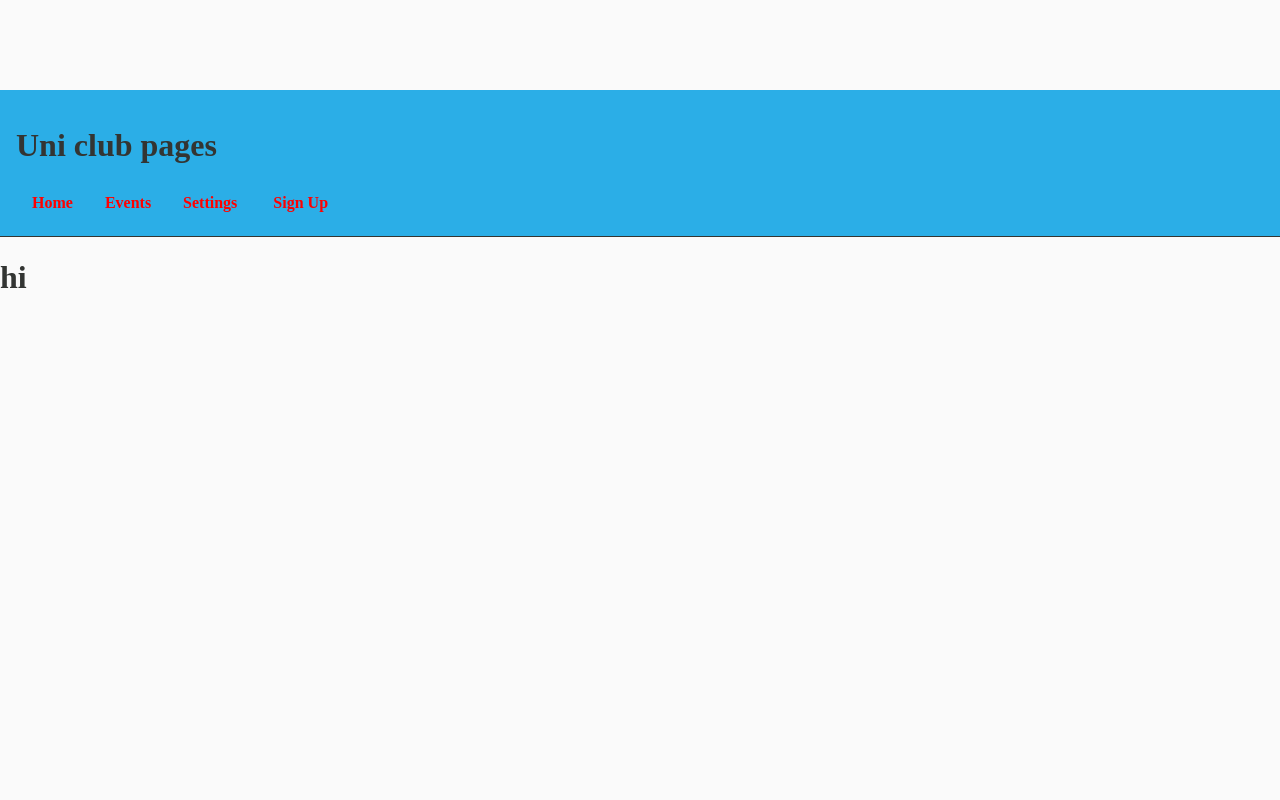
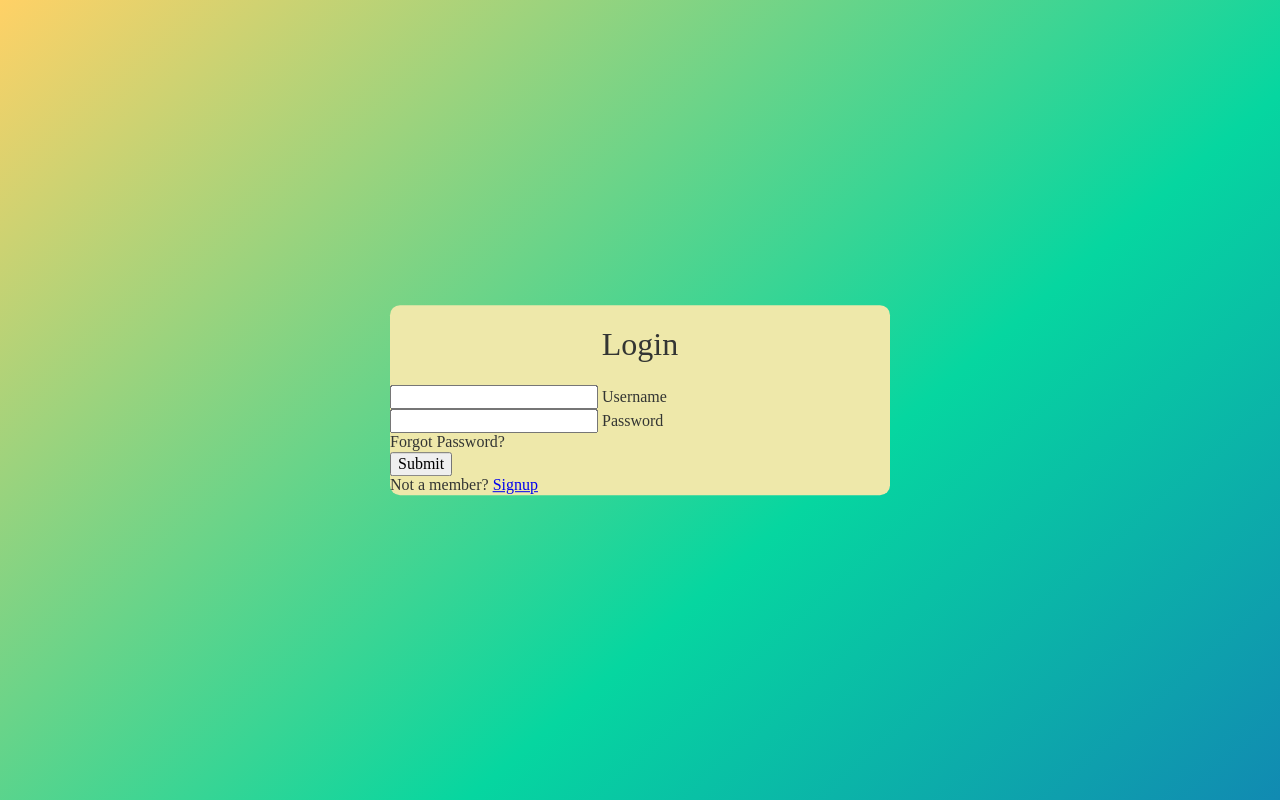
Before and after one commit to Rexap17/Rexap17.github.io, a plain HTML site: page login.html in a window 1280 px wide. Drawn offline with nearby package versions, Linux system fonts and the light colour scheme.

Commit message:
fgfsgsdfg

```diff
--- a/index.js
+++ b/index.js
@@ -1,3 +1,4 @@
+/
 const vueinst = new Vue({
   el: "#homePage",
   data: {
@@ -8,7 +9,6 @@ const vueinst = new Vue({
 
   },
 });
-
 const bannerContainer = document.querySelector('.eventBannerContainer');
 const scrollLeftBtn = document.querySelector('.scrollLeft');
 const scrollRightBtn = document.querySelector('.scrollRight');
@@ -26,3 +26,9 @@ scrollRightBtn.addEventListener('click', () => {
     behavior: 'smooth'
   });
 });
+
+
+document.getElementById("submitButton").addEventListener("click", function(event) {
+  event.preventDefault(); // prevent the form from submitting normally
+  window.location.href = "index.html"; // redirect to the index.html page
+});
--- /dev/null
+++ b/login.css
@@ -0,0 +1,33 @@
+* {
+    box-sizing: border-box;
+    font-family: 'Space Mono';
+    font-weight: 400;
+}
+body, #homePage {
+    color: #333533;
+    padding: 0;
+    margin: 0;
+    height:100%
+}
+html{
+    height:100%;
+}
+.middle{
+    position: absolute;
+    top:50%;
+    left:50%;
+    transform: translate(-50%,-50%);
+    background-color:#EEE8AA;
+    width:500px;
+    border-radius:10px;
+}
+.middle h1{
+    text-align:center;
+
+}
+.container{
+    height:100%;
+    width:100%;
+    background-color: #118ab2;
+    background-image: linear-gradient(319deg, #118ab2 0%, #06d6a0 37%, #ffd166 100%);
+}
--- a/login.html
+++ b/login.html
@@ -8,7 +8,7 @@
         <meta charset="UTF-8">
         <link rel="preconnect" href="https://fonts.gstatic.com">
         <link href="https://fonts.googleapis.com/css2?family=Playfair+Display:wght@500;700&display=swap" rel="stylesheet">
-        <link rel="stylesheet" href="home.css">
+        <link rel="stylesheet" href="login.css">
         <script src="https://cdn.jsdelivr.net/npm/vue@2.6.12/dist/vue.js"></script>
         <link rel="stylesheet" href="https://unpkg.com/purecss@1.0.0/build/pure-min.css">
         <script src="index.js" defer></script>
@@ -16,35 +16,28 @@
     <body>
 
         <div id="homePage" >
-        <!-- <div class="topBar">
-            <a class="items" href="#home">Home</a>
-            <a href="#news">Events</a>
-            <a href="#contact">Your clubs</a>
-            <a href="#about">Settings</a>
-        </div>
+            <div class="container">
 
- -->
-            <header>
-                <h1>Uni club pages</h1>
-                <nav class="pure-menu pure-menu-horizontal">
-                    <ul id="topmenu" class="pure-menu-list">
-                        <li class="pure-menu-item" v-for="item in top_menu">
-                            <a v-bind:href="item.url" class="pure-menu-link">{{item.title}}</a>
-                        </li>
-                    </ul>
-                    <ul id="rightmenu" class="pure-menu-list">
-                        <li class="pure-menu-item" v-for="item in right_menu">
-                            <a v-bind:href="item.url" class="pure-menu-link">{{item.title}}</a>
-                        </li>
-                    </ul>
-                </nav>
-            </header>
-            <div class="sign">
-
-                <h1>hi</h1>
+            <div class="middle">
+                <h1>Login</h1>
+                <form method="post">
+                    <div class="text">
+                        <input type="text" required>
+                        <label>Username</label>
+                    </div>
+                    <div class="text">
+                        <input type="password" required>
+                        <label>Password</label>
+                    </div>
+                    <div class="forgot">Forgot Password?</div>
+                    <button type="button" id="submitButton">Submit</button>
+                    <div class="singup">
+                        Not a member? <a href="#">Signup</a>
+                    </div>
+                </form>
 
             </div>
-
+        </div>
 
             </div>
     </body>
```
Also changed, not shown: clubinfo.html (line endings or trailing spaces), eventinfo.html (line endings or trailing spaces), events.html (line endings or trailing spaces), home.css (line endings or trailing spaces), index.html (line endings or trailing spaces), user.html (line endings or trailing spaces). Lines whose indentation alone changed are shown as unchanged.
